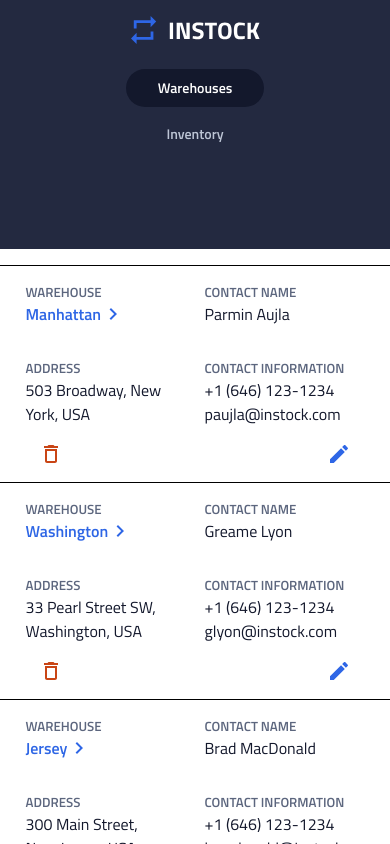
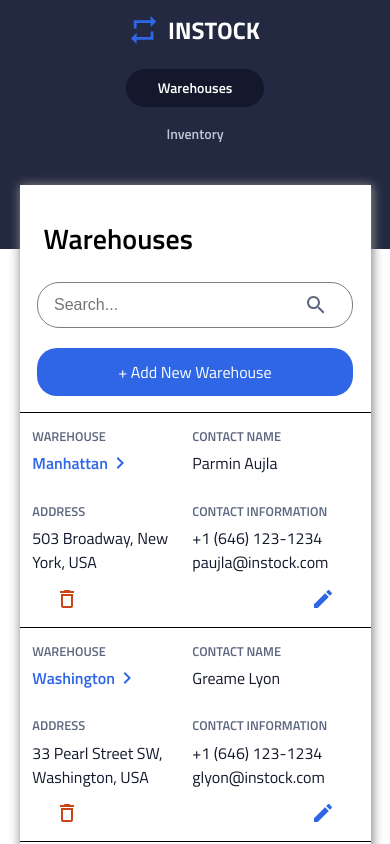
Before and after one commit to JamesZuliani/InStock, a React (Create React App) app: page / in a window 390 px wide. Shown: the top 844 px of the page. Built offline with nearby package versions, Linux system fonts and the light colour scheme.

Commit message:
mobile styling complete for warehouse list

```diff
--- a/src/App.js
+++ b/src/App.js
@@ -2,7 +2,7 @@
 import { BrowserRouter, Routes, Route, Navigate } from 'react-router-dom';
 import Header from "./components/Header/Header";
 import Footer from "./components/Footer";
-import Warehouse from "./pages/Warehouse";
+import Warehouse from "./pages/Warehouse/Warehouse";
 import Inventory from "./pages/Inventory";
 import EditWarehouse from "./pages/EditWarehouse";
 import EditInventory from "./pages/EditInventory";
--- a/src/components/WarehouseList/WarehouseList.scss
+++ b/src/components/WarehouseList/WarehouseList.scss
@@ -2,6 +2,8 @@
 
 .label {
     color: #5c667e;
+    font-size: 0.8rem;
+    padding-bottom: 0.33rem;
 }
 
 .warehouse-link {
@@ -10,10 +12,6 @@
   &__name {
     display: flex;
   }
-
-  // &:hover {
-
-  // }
 }
 
 .warehouse {
@@ -35,7 +33,7 @@
 }
 
 .warehouse-container {
-  padding: 1rem;
+  padding: 0.8rem;
 
   &__title {
     color: #2e66e5;
@@ -44,7 +42,7 @@
 }
 
 .address-container {
-  padding: 1rem;
+  padding: 0.8rem;
 
   &__title {
     width: 9rem;
@@ -52,10 +50,10 @@
 }
 
 .information-container {
-  padding: 1rem;
+  padding: 0.8rem;
 }
 .name-container {
-  padding: 1rem;
+  padding: 0.8rem;
 }
 .button-container {
   width: 80%;
--- a/src/pages/Warehouse.js
+++ /dev/null
@@ -1,13 +0,0 @@
-import WarehouseList from "../components/WarehouseList/WarehouseList";
-
-
-function Warehouse () {
-
-    return (
-        <div>
-            <WarehouseList />
-        </div>
-    )
-};
-
-export default Warehouse;
--- /dev/null
+++ b/src/pages/Warehouse/Warehouse.js
@@ -0,0 +1,29 @@
+import WarehouseList from "../../components/WarehouseList/WarehouseList";
+import "./Warehouse.scss";
+import search from "../../assets/icons/search-24px.svg";
+
+function Warehouse() {
+  return (
+    <div className="warehouse-list-page">
+      <h1 className="heading">Warehouses</h1>
+      <div className="buttons">
+        <div className="search-bar">
+          <form>
+            <input
+              className="search-bar__input"
+              type="text"
+              placeholder="Search..."
+            ></input>
+          </form>
+          <img className="search-bar__icon" src={search} alt="search-Icon"></img>
+        </div>
+        <div className="add-warehouse">
+          <p className="add-warehouse__text">+ Add New Warehouse</p>
+        </div>
+      </div>
+      <WarehouseList />
+    </div>
+  );
+}
+
+export default Warehouse;
--- /dev/null
+++ b/src/pages/Warehouse/Warehouse.scss
@@ -0,0 +1,55 @@
+.warehouse-list-page {
+    width: 90%;
+    margin: 0 auto;
+    box-shadow: 1px 1px 10px 1px #888888;
+    padding-bottom: 1.33rem;
+    position: relative;
+    bottom: 4rem;
+    background-color: white;
+}
+
+.heading {
+    padding: 2.25rem 0 0.33rem 1.5rem;
+}
+
+.search-bar {
+    display: flex;
+    flex-direction: row;
+    justify-content: space-between;
+    margin: 1rem;
+    border: 1px solid grey;
+    border-radius: 22px;
+    width: 90%;
+    margin: 1.25rem auto;
+
+
+    &__input {
+        margin: 0.8rem 1rem;
+        border-style: none;
+        border-color: white;
+        color: black;
+        font-size: 1rem;
+
+        &:focus-visible {
+          outline-color: white;
+        }
+      }
+
+    &__icon {
+        margin-right: 1.5rem;
+    }
+}
+
+.add-warehouse {
+    background-color: #2e66e6;
+    width: 90%;
+    margin: 0 auto;
+    border-radius: 20px;
+
+    &__text {
+        color: white;
+        text-align: center;
+        padding: 0.75rem 0;
+
+    }
+}
```
Also changed, not shown: src/components/Header.js (deleted, +0 -9 lines).
